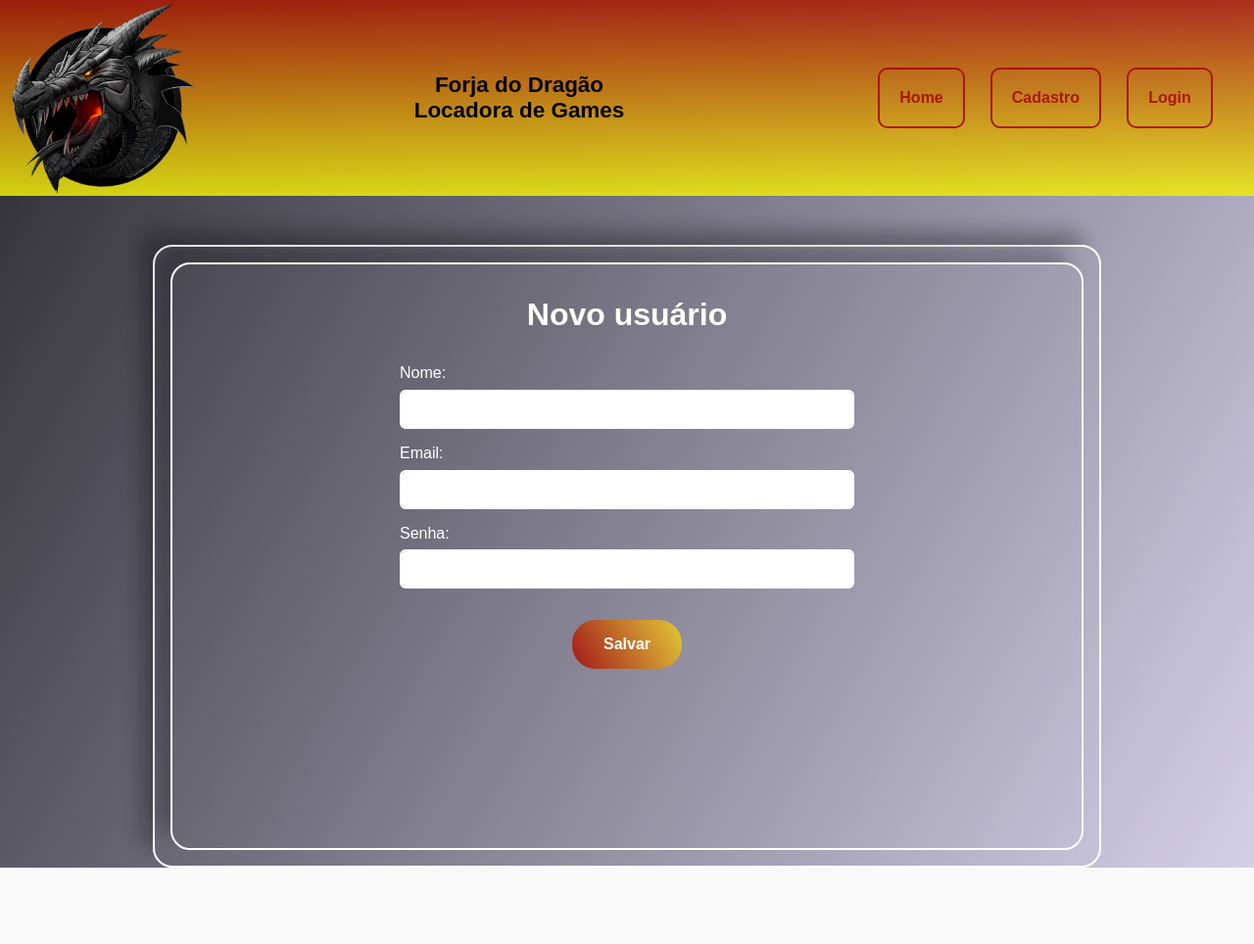
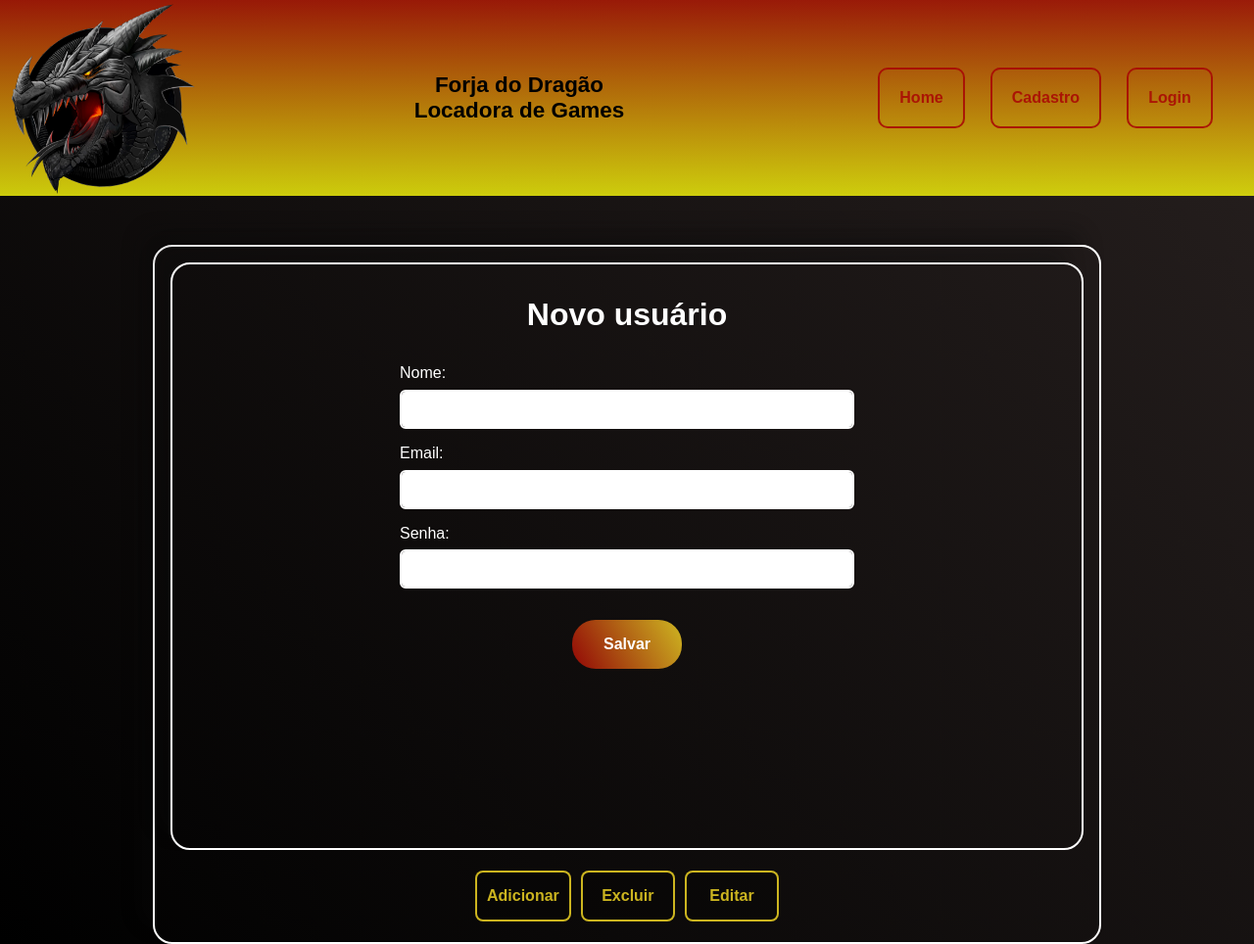
Before and after one commit to wesleypetitemberte/projeto-seminario-cloud-uniasselvi, a PHP site: page /?page=novo-usuario in a window 1280 px wide. Shown: the whole page at 98% size. Before the commit the page ends 886 px from the top, so only its background shows below. Run offline with PHP 8.4, Linux system fonts and the light colour scheme.

Commit message:
Adição de botões e mudança no visual

```diff
--- a/css/style.css
+++ b/css/style.css
@@ -6,7 +6,7 @@
 }
 
 body{
-    background: linear-gradient(120deg, #2b2a30, rgba(70, 50, 158, 0.233));
+    background: linear-gradient(45deg, #000000, #27201f);
     min-height: 100vh;
     display: flex;
     align-items: center;
@@ -103,6 +103,36 @@ main{
     border-radius: 20px;
     display: flex;
     flex-wrap: wrap;
+}
+
+.listabotoes .button{
+  background-color: #0000003f;
+  border: 2px solid #f0d525d8;
+  color: #f0d525d8;
+  padding: 15px 10px;
+  text-align: center;
+  text-decoration: none;
+  font-size: 16px;
+  cursor: pointer;
+  width: 110px;
+  display: inline-block;
+  transition: 0.3s;
+  margin: 5px;
+  border-radius: 8px;
+  font-weight: bold;
+}
+
+.listabotoes{
+    display: flex;
+    align-items: center;
+    justify-content: center;
+    width: 320px;
+}
+
+.listabotoes .button:hover{
+    background-color: #f0d525d8;
+    color: #000000;
+    font-weight: bold;
 }
 
 .container{
--- a/index.php
+++ b/index.php
@@ -41,8 +41,14 @@
                             break;
                     }
                     ?>
+                    <div class="listabotoes">
+                        <button class="button">Adicionar</button>
+                        <button class="button">Excluir</button>
+                        <button class="button">Editar</button>
+                    </div>
                 </div>
             </div>
+
         </main>
 
         <?php include("./php/components/footer.php"); ?>
--- a/pages/listar.php
+++ b/pages/listar.php
@@ -16,6 +16,7 @@
         <p>Qtd. Disponível: <?php echo $linha->qtd_disponivel; ?></p>
         <button class="botaoalugar" onclick="<?php echo $link; ?>"><strong>ALUGAR</strong></button>
       </div>
+
     <?php }; ?>
   <?php else : ?>
     <p>Nenhum game encontrado!</p>
```
